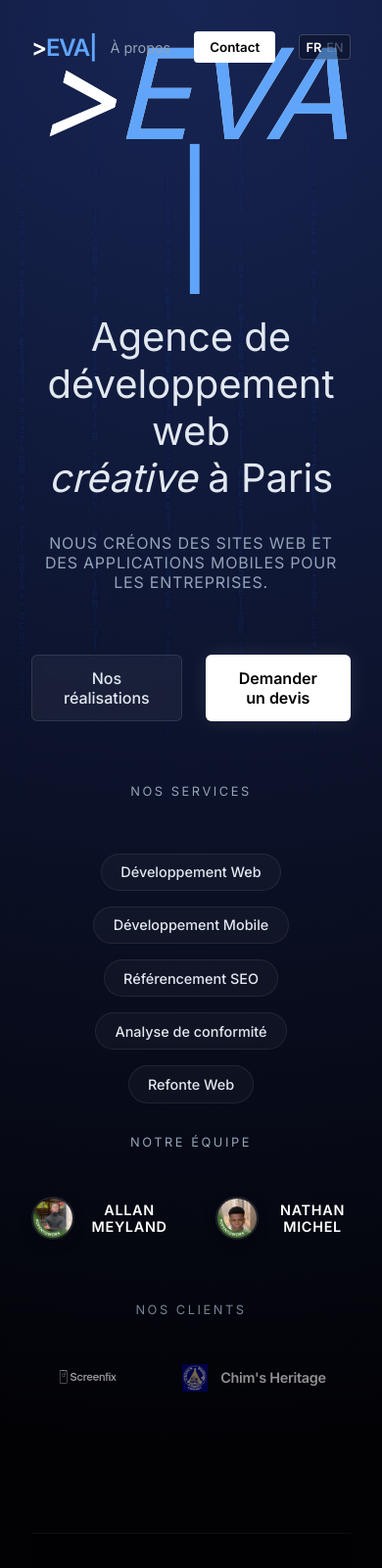
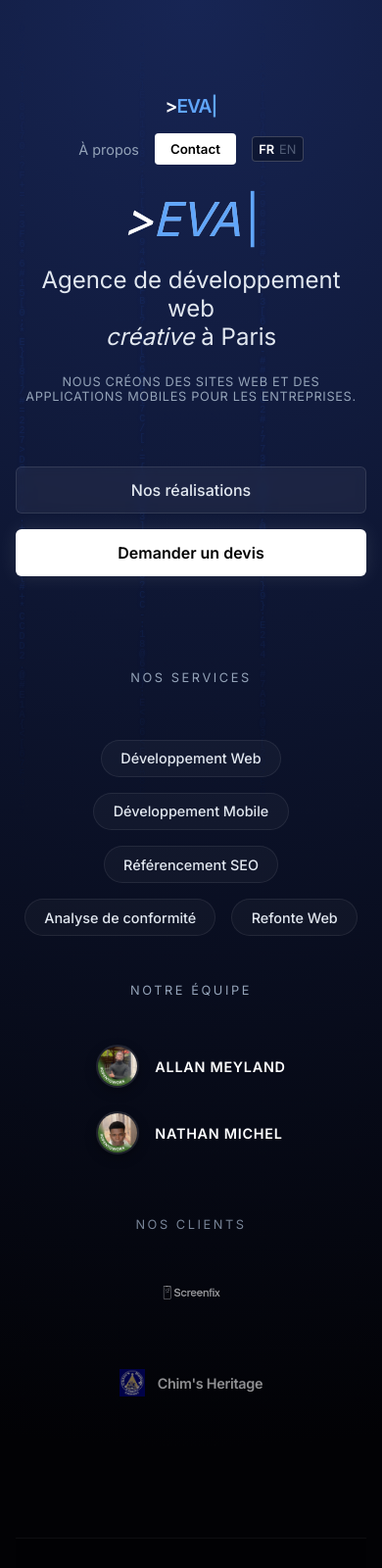
Before and after one commit to Squid-Nayth/eva-studio-demo-figma, a website built with Vite: page index.html in a window 390 px wide. Shown: the top 1600 px of the page at 98% size. Built offline with nearby package versions, Linux system fonts and the light colour scheme; a web font is replaced by a local one.

Commit message:
Improve spacing and mobile responsive styles

```diff
--- a/style.css
+++ b/style.css
@@ -166,6 +166,7 @@
   max-width: 800px;
   position: relative;
   z-index: 2;
+  padding-top: 6rem; /* Push content down from the absolute navbar */
 }
 
 .main-title {
@@ -204,7 +205,7 @@
   font-size: 2.5rem;
   font-weight: 400;
   line-height: 1.2;
-  margin: 2rem 0;
+  margin: 3rem 0;
   color: #e2e8f0;
   font-family: var(--font-main);
 }
@@ -266,7 +267,7 @@
 .actions {
   display: flex;
   gap: 1.5rem;
-  margin: 3rem 0;
+  margin: 4rem 0;
   justify-content: center;
 }
 
@@ -751,8 +752,8 @@
   display: flex;
   flex-direction: column;
   align-items: center;
-  margin-top: 4rem;
-  margin-bottom: 2rem;
+  margin-top: 6rem;
+  margin-bottom: 3rem;
 }
 
 .services-grid {
@@ -790,6 +791,137 @@
   .footer-brand {
     grid-column: span 2;
   }
+
+  .back-link-wrapper {
+    position: relative !important;
+    left: 0 !important;
+    top: 0 !important;
+    margin-bottom: 2rem;
+    display: inline-block;
+  }
+}
+
+@media (max-width: 768px) {
+  #app {
+    padding: 1rem;
+    justify-content: flex-start;
+    padding-top: 6rem;
+  }
+
+  .nav {
+    padding: 0 1.5rem;
+    top: 1.5rem;
+  }
+
+  .nav-logo-text {
+    font-size: 1.2rem;
+  }
+
+  .user-actions {
+    gap: 1rem;
+  }
+
+  .main-title {
+    font-size: 4rem;
+  }
+
+  .subtitle {
+    font-size: 1.8rem;
+    margin: 1.5rem 0;
+  }
+
+  .description {
+    font-size: 0.8rem;
+    margin-bottom: 2.5rem;
+  }
+
+  .actions {
+    flex-direction: column;
+    width: 100%;
+    gap: 1rem;
+  }
+
+  .btn {
+    width: 100%;
+    box-sizing: border-box;
+    text-align: center;
+  }
+
+  .collaborators {
+    flex-direction: column;
+    gap: 1.5rem;
+  }
+
+  .client-logos {
+    flex-direction: column;
+    gap: 2rem;
+  }
+
+  .booking-container {
+    flex-direction: column;
+  }
+
+  .booking-sidebar, .booking-calendar, .booking-slots {
+    width: 100%;
+    border-right: none;
+    border-bottom: 1px solid rgba(255,255,255,0.1);
+    box-sizing: border-box;
+  }
+
+  .booking-slots {
+    border-bottom: none;
+    max-height: none;
+  }
+
+  .texture-column:nth-child(even) {
+    display: none;
+  }
+  .texture-column {
+    width: 30%;
+  }
+
+  .case-study-image-container {
+    height: 250px;
+  }
+
+  .project-name {
+    font-size: 1.5rem;
+  }
+
+  .form-container {
+    padding: 1.5rem !important;
+  }
+}
+
+@media (max-width: 480px) {
+  .main-title {
+    font-size: 3rem;
+  }
+
+  .subtitle {
+    font-size: 1.5rem;
+  }
+
+  .nav {
+    flex-direction: column;
+    gap: 1rem;
+    position: static;
+    margin-bottom: 2rem;
+  }
+
+  .user-actions {
+    width: 100%;
+    justify-content: space-between;
+  }
+
+  .hero-content {
+    padding-top: 0;
+  }
+
+  .footer-legal-links {
+    flex-direction: column;
+    gap: 1rem;
+  }
 }
 
 @media (max-width: 640px) {
```
